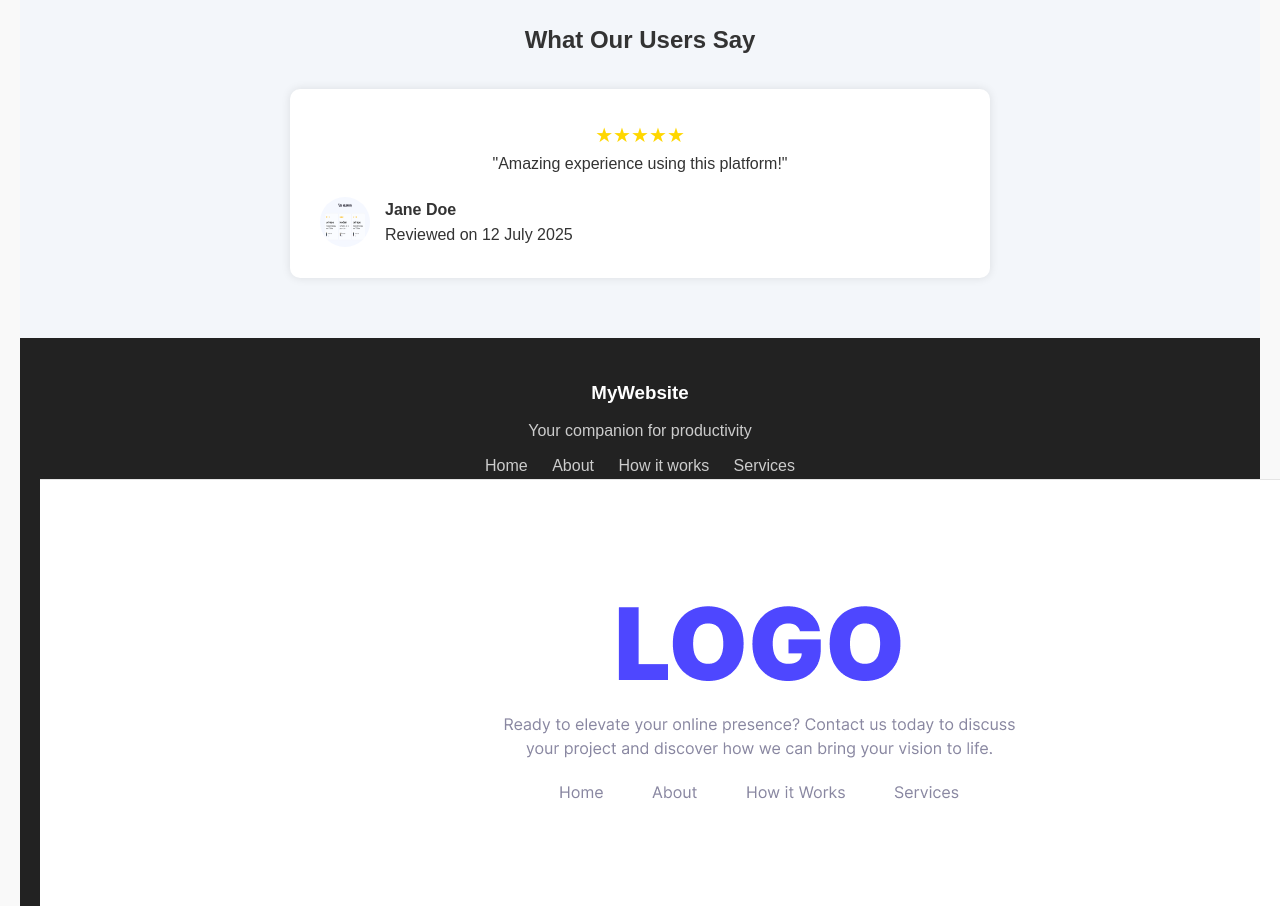
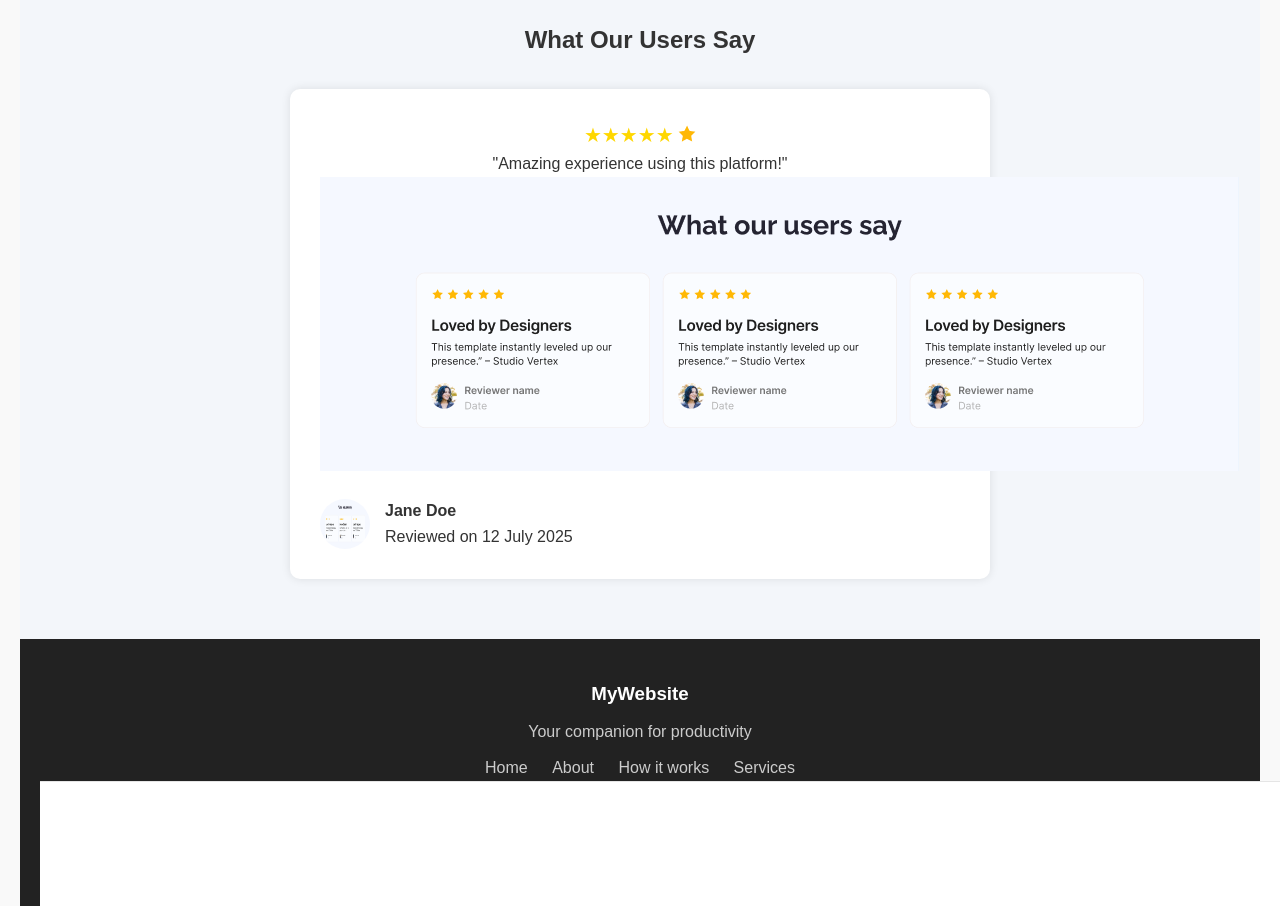
Before and after one commit to isratjahan15/my-first-assignment, a plain HTML site: page index.html in a window 1280 px wide. Shown: the part 2680-3586 px from the top of the page. Drawn offline with Linux system fonts and the light colour scheme.

Commit message:
seven commit

```diff
--- a/index.html
+++ b/index.html
@@ -84,7 +84,9 @@
     <h2>What Our Users Say</h2>
     <div class="review">
       <span class="stars">★★★★★</span>
+      <img src="Assets/icon-star.png" alt="">
       <p>"Amazing experience using this platform!"</p>
+      <img src="ui/review.png" alt="">
       <div class="reviewer">
         <img src="ui/review.png" alt="Reviewer">
 
```
